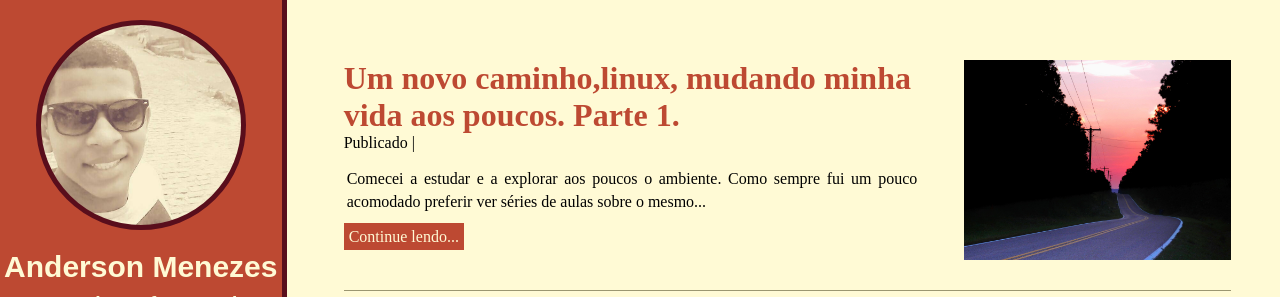
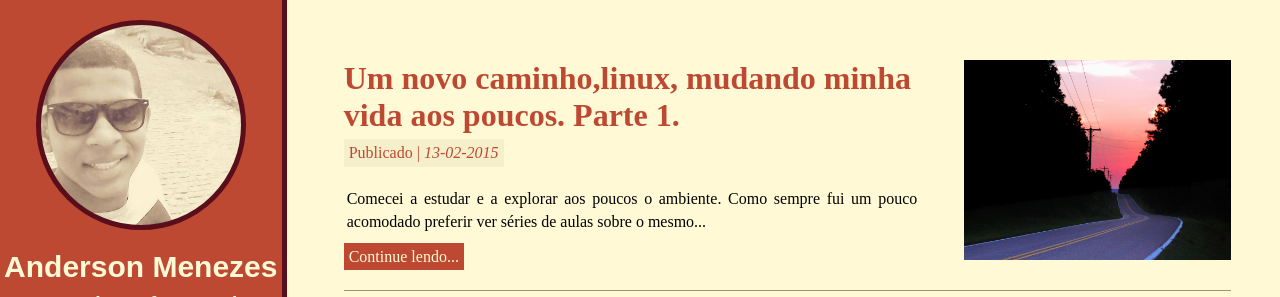
Before and after one commit to andersoonweb/andersoonweb.github.io, a Jekyll site: the page built from assets/blog.html, in a window 1280 px wide, cut to the strip 0-297 px from the top of the page. Built offline with Jekyll 4.4.1, drawn with Linux system fonts in a browser that asks for light colours; nearby versions of some CDN libraries; comment, search, counter and statistics services are not loaded.

Commit message:
changes posts

```diff
--- a/_posts/2015-02-09-tools-front-end.markdown
+++ b/_posts/2015-02-09-tools-front-end.markdown
@@ -5,6 +5,6 @@ categories: projetcs
 description: O projeto elaborou uma pesquisa com Frontenders para saber qual as ferramentas que costumam usar diariamente.
 comments: false
 img:
-   http://127.0.0.1:4000/assets/imagem/tools-front-end.png
+   /assets/imagem/tools-front-end.png
 link: http://amenezesw.github.io/toolsfrontend/
 ---
--- a/_posts/2015-02-10-hello-blog.markdown
+++ b/_posts/2015-02-17-um-novo-caminho-linux-mudando-minha-vida-aos-poucos-parte-1.markdown
@@ -1,7 +1,7 @@
 ---
 layout: post
 title:  "Um novo caminho,linux, mudando minha vida aos poucos. Parte 1."
-date:   2015-02-10 13:00:00
+published:   13-02-2015
 categories: blog
 description: Comecei a estudar e a explorar aos poucos o ambiente. Como sempre fui um pouco acomodado preferir ver séries de aulas sobre o mesmo...
 comments: true
--- a/_sass/modules/_post.scss
+++ b/_sass/modules/_post.scss
@@ -21,3 +21,10 @@
 	height: 200px;
 	float: right;
 }
+.date-post {
+	margin: 5px 0;
+	display: inline-block;
+	color: $header-color;
+	background: $color-base - 10;
+	padding: 5px;
+}
```
